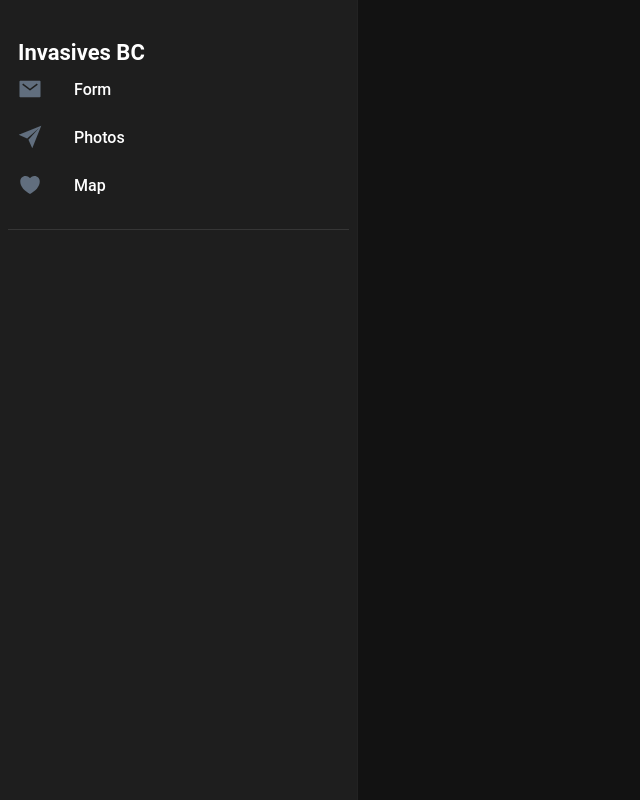
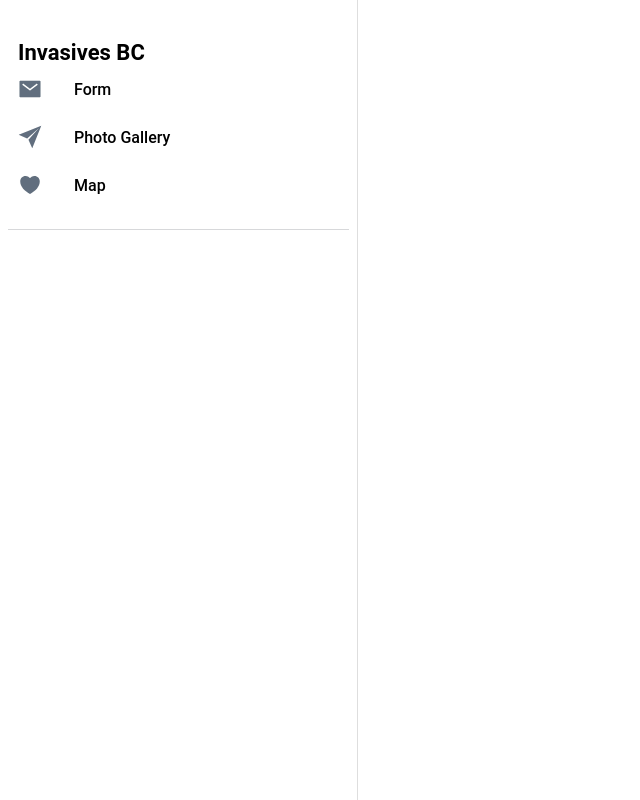
Before and after one commit to NickPhura/invasivesbc-ionic, a React (Create React App) app: page / in a window 1280 px wide. Shown: the whole page, without its empty margins (0-640 px from the left). Built offline with nearby package versions, Linux system fonts and the light colour scheme; what rxdb would draw is missing.

Commit message:
can take a photo

```diff
--- a/package.json
+++ b/package.json
@@ -5,7 +5,9 @@
     "dependencies": {
         "@capacitor/android": "^2.4.0",
         "@capacitor/core": "2.4.0",
+        "@ionic/pwa-elements": "^3.0.1",
         "@ionic/react": "^5.0.7",
+        "@ionic/react-hooks": "0.0.8",
         "@ionic/react-router": "^5.0.7",
         "@rjsf/core": "~2.3.0",
         "@testing-library/jest-dom": "^4.2.4",
@@ -21,7 +23,6 @@
         "react-dom": "^16.13.0",
         "react-router": "^5.1.2",
         "react-router-dom": "^5.1.2",
-        "react-scripts": "3.4.0",
         "rxdb": "^9.6.0",
         "rxjs": "^6.6.3",
         "typescript": "3.8.3"
@@ -34,7 +35,8 @@
         "@types/react": "^16.9.17",
         "@types/react-dom": "^16.9.4",
         "@types/react-router": "^5.1.4",
-        "@types/react-router-dom": "^5.1.3"
+        "@types/react-router-dom": "^5.1.3",
+        "react-scripts": "^3.4.3"
     },
     "scripts": {
         "start": "react-scripts start",
--- a/src/App.tsx
+++ b/src/App.tsx
@@ -26,6 +26,9 @@
 /* Theme variables */
 import "./theme/variables.css";
 
+/* Photo taking capabilities */
+import { images, square, triangle } from 'ionicons/icons';
+
 const App: React.FC = () => {
   return (
     <IonApp>
--- a/src/components/Menu.tsx
+++ b/src/components/Menu.tsx
@@ -30,7 +30,7 @@
     mdIcon: mailSharp
   },
   {
-    title: 'Photos',
+    title: 'Photo Gallery',
     url: '/page/photo',
     iosIcon: paperPlaneOutline,
     mdIcon: paperPlaneSharp
--- a/src/components/photo/PhotoContainer.tsx
+++ b/src/components/photo/PhotoContainer.tsx
@@ -16,7 +16,7 @@
   render = () => {
     return (
       <div>
-        <p>PHOTO!</p>
+        <p>Placeholder if needed</p>
       </div>
     );
   };
--- /dev/null
+++ b/src/hooks/usePhotoGallery.ts
@@ -0,0 +1,24 @@
+import { useState, useEffect } from "react";
+import { useCamera } from '@ionic/react-hooks/camera';
+import { useFilesystem, base64FromPath } from '@ionic/react-hooks/filesystem';
+import { useStorage } from '@ionic/react-hooks/storage';
+import { isPlatform } from '@ionic/react';
+import { CameraResultType, CameraSource, CameraPhoto, Capacitor, FilesystemDirectory } from "@capacitor/core";
+
+
+export function usePhotoGallery() {
+
+    const { getPhoto } = useCamera();
+
+    const takePhoto = async () => {
+      const cameraPhoto = await getPhoto({
+        resultType: CameraResultType.Uri,
+        source: CameraSource.Camera,
+        quality: 100
+      });
+    };
+
+    return {
+      takePhoto
+    };
+  }
--- a/src/index.tsx
+++ b/src/index.tsx
@@ -2,6 +2,10 @@
 import ReactDOM from 'react-dom';
 import App from './App';
 import * as serviceWorker from './serviceWorker';
+import { defineCustomElements } from '@ionic/pwa-elements/loader';
+
+// Call the element loader after the platform has been bootstrapped
+defineCustomElements(window);
 
 const startApp = () => {
     ReactDOM.render(<App />, document.getElementById('root'));
--- a/src/pages/photo/PhotoPage.tsx
+++ b/src/pages/photo/PhotoPage.tsx
@@ -3,10 +3,18 @@
 import { useParams } from 'react-router';
 import PhotoContainer from '../../components/photo/PhotoContainer';
 import './PhotoPage.css';
+import { camera, trash, close } from 'ionicons/icons';
+import { IonFab, IonFabButton, IonIcon, IonGrid, IonRow,
+         IonCol, IonImg, IonActionSheet } from '@ionic/react';
+import { usePhotoGallery } from '../../hooks/usePhotoGallery';
 
-const Page: React.FC = () => {
+// const Page: React.FC = () => {
+//   const { name } = useParams<{ name: string; }>();
+// };
 
-  const { name } = useParams<{ name: string; }>();
+const PhotoPage: React.FC = () => {
+  const { takePhoto } = usePhotoGallery();
+
 
   return (
     <IonPage>
@@ -15,20 +23,20 @@
           <IonButtons slot="start">
             <IonMenuButton />
           </IonButtons>
-          <IonTitle>{name}</IonTitle>
+          <IonTitle>Photo Gallery</IonTitle>
         </IonToolbar>
       </IonHeader>
 
-      <IonContent fullscreen>
-        <IonHeader collapse="condense">
-          <IonToolbar>
-            <IonTitle size="large">{name}</IonTitle>
-          </IonToolbar>
-        </IonHeader>
-        <PhotoContainer />
+      <IonContent>
+        <IonFab vertical="bottom" horizontal="center" slot="fixed">
+          <IonFabButton onClick={() => takePhoto()}>
+            <IonIcon icon={camera}></IonIcon>
+        </IonFabButton>
+        </IonFab>
       </IonContent>
     </IonPage>
   );
 };
 
-export default Page;
+
+export default PhotoPage;
--- a/src/theme/variables.css
+++ b/src/theme/variables.css
@@ -75,158 +75,3 @@
   --ion-color-light-shade: #d7d8da;
   --ion-color-light-tint: #f5f6f9;
 }
-
-@media (prefers-color-scheme: light) {
-  /*
-   * Dark Colors
-   * -------------------------------------------
-   */
-
-  body {
-    --ion-color-primary: #428cff;
-    --ion-color-primary-rgb: 66,140,255;
-    --ion-color-primary-contrast: #ffffff;
-    --ion-color-primary-contrast-rgb: 255,255,255;
-    --ion-color-primary-shade: #3a7be0;
-    --ion-color-primary-tint: #5598ff;
-
-    --ion-color-secondary: #50c8ff;
-    --ion-color-secondary-rgb: 80,200,255;
-    --ion-color-secondary-contrast: #ffffff;
-    --ion-color-secondary-contrast-rgb: 255,255,255;
-    --ion-color-secondary-shade: #46b0e0;
-    --ion-color-secondary-tint: #62ceff;
-
-    --ion-color-tertiary: #6a64ff;
-    --ion-color-tertiary-rgb: 106,100,255;
-    --ion-color-tertiary-contrast: #ffffff;
-    --ion-color-tertiary-contrast-rgb: 255,255,255;
-    --ion-color-tertiary-shade: #5d58e0;
-    --ion-color-tertiary-tint: #7974ff;
-
-    --ion-color-success: #2fdf75;
-    --ion-color-success-rgb: 47,223,117;
-    --ion-color-success-contrast: #000000;
-    --ion-color-success-contrast-rgb: 0,0,0;
-    --ion-color-success-shade: #29c467;
-    --ion-color-success-tint: #44e283;
-
-    --ion-color-warning: #ffd534;
-    --ion-color-warning-rgb: 255,213,52;
-    --ion-color-warning-contrast: #000000;
-    --ion-color-warning-contrast-rgb: 0,0,0;
-    --ion-color-warning-shade: #e0bb2e;
-    --ion-color-warning-tint: #ffd948;
-
-    --ion-color-danger: #ff4961;
-    --ion-color-danger-rgb: 255,73,97;
-    --ion-color-danger-contrast: #ffffff;
-    --ion-color-danger-contrast-rgb: 255,255,255;
-    --ion-color-danger-shade: #e04055;
-    --ion-color-danger-tint: #ff5b71;
-
-    --ion-color-dark: #f4f5f8;
-    --ion-color-dark-rgb: 244,245,248;
-    --ion-color-dark-contrast: #000000;
-    --ion-color-dark-contrast-rgb: 0,0,0;
-    --ion-color-dark-shade: #d7d8da;
-    --ion-color-dark-tint: #f5f6f9;
-
-    --ion-color-medium: #989aa2;
-    --ion-color-medium-rgb: 152,154,162;
-    --ion-color-medium-contrast: #000000;
-    --ion-color-medium-contrast-rgb: 0,0,0;
-    --ion-color-medium-shade: #86888f;
-    --ion-color-medium-tint: #a2a4ab;
-
-    --ion-color-light: #222428;
-    --ion-color-light-rgb: 34,36,40;
-    --ion-color-light-contrast: #ffffff;
-    --ion-color-light-contrast-rgb: 255,255,255;
-    --ion-color-light-shade: #1e2023;
-    --ion-color-light-tint: #383a3e;
-  }
-
-  /*
-   * iOS Dark Theme
-   * -------------------------------------------
-   */
-
-  .ios body {
-    --ion-background-color: light-grey;
-    --ion-background-color-rgb: 0,0,0;
-
-    --ion-text-color: black;
-    --ion-text-color-rgb: 255,255,255;
-
-    --ion-color-step-50: #0d0d0d;
-    --ion-color-step-100: #1a1a1a;
-    --ion-color-step-150: #262626;
-    --ion-color-step-200: #333333;
-    --ion-color-step-250: #404040;
-    --ion-color-step-300: #4d4d4d;
-    --ion-color-step-350: #595959;
-    --ion-color-step-400: #666666;
-    --ion-color-step-450: #737373;
-    --ion-color-step-500: #808080;
-    --ion-color-step-550: #8c8c8c;
-    --ion-color-step-600: #999999;
-    --ion-color-step-650: #a6a6a6;
-    --ion-color-step-700: #b3b3b3;
-    --ion-color-step-750: #bfbfbf;
-    --ion-color-step-800: #cccccc;
-    --ion-color-step-850: #d9d9d9;
-    --ion-color-step-900: #e6e6e6;
-    --ion-color-step-950: #f2f2f2;
-
-    --ion-toolbar-background: #0d0d0d;
-
-    --ion-item-background: light-grey;
-
-    --ion-card-background: #1c1c1d;
-  }
-
-
-  /*
-   * Material Design Dark Theme
-   * -------------------------------------------
-   */
-
-  .md body {
-    --ion-background-color: #121212;
-    --ion-background-color-rgb: 18,18,18;
-
-    --ion-text-color: #ffffff;
-    --ion-text-color-rgb: 255,255,255;
-
-    --ion-border-color: #222222;
-
-    --ion-color-step-50: #1e1e1e;
-    --ion-color-step-100: #2a2a2a;
-    --ion-color-step-150: #363636;
-    --ion-color-step-200: #414141;
-    --ion-color-step-250: #4d4d4d;
-    --ion-color-step-300: #595959;
-    --ion-color-step-350: #656565;
-    --ion-color-step-400: #717171;
-    --ion-color-step-450: #7d7d7d;
-    --ion-color-step-500: #898989;
-    --ion-color-step-550: #949494;
-    --ion-color-step-600: #a0a0a0;
-    --ion-color-step-650: #acacac;
-    --ion-color-step-700: #b8b8b8;
-    --ion-color-step-750: #c4c4c4;
-    --ion-color-step-800: #d0d0d0;
-    --ion-color-step-850: #dbdbdb;
-    --ion-color-step-900: #e7e7e7;
-    --ion-color-step-950: #f3f3f3;
-
-    --ion-item-background: #1e1e1e;
-
-    --ion-toolbar-background: #1f1f1f;
-
-    --ion-tab-bar-background: #1f1f1f;
-
-    --ion-card-background: #1e1e1e;
-  }
-}
```
Also changed, not shown: 1 other file (tests, documents, lock files or other folders).
